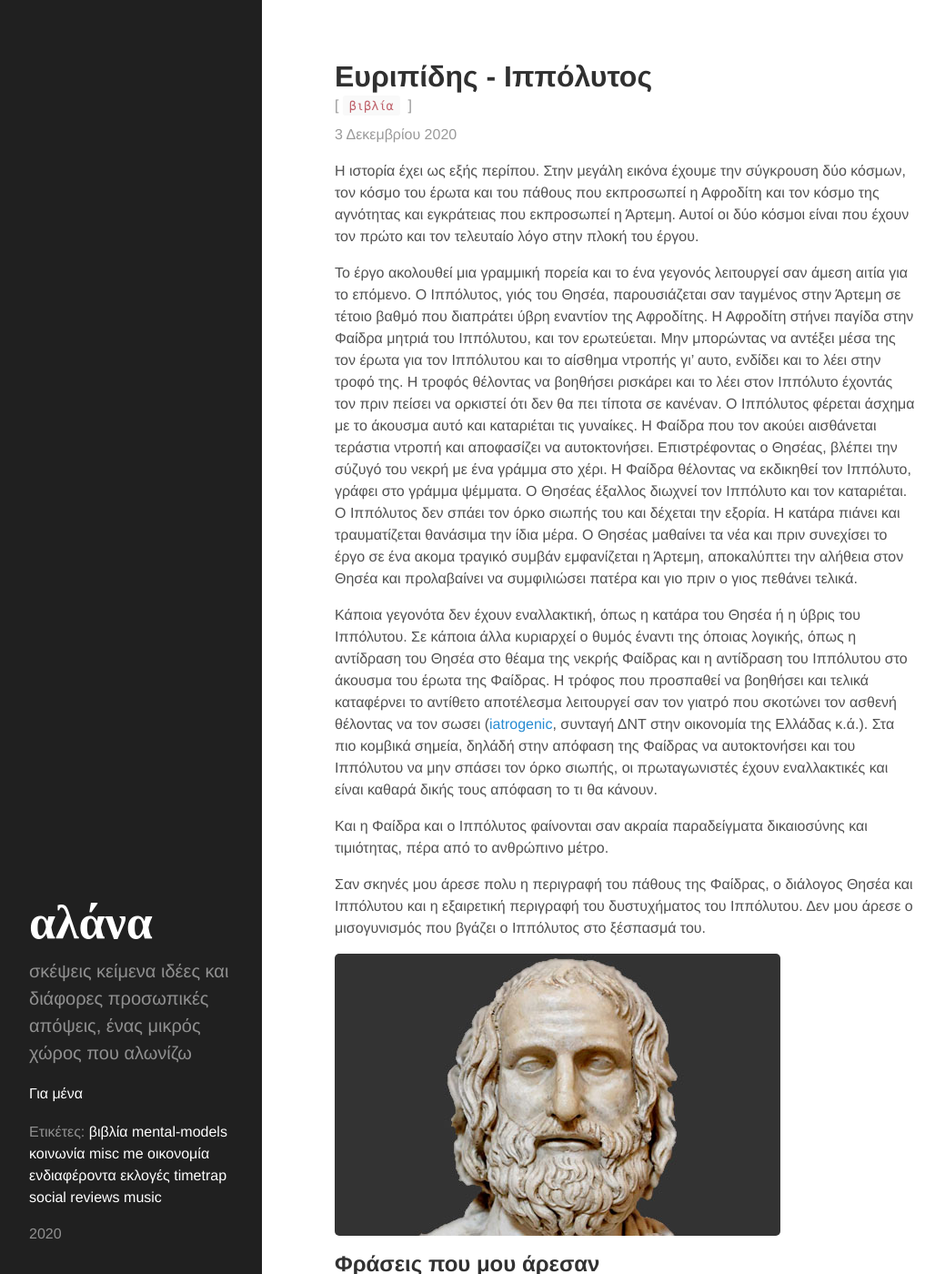
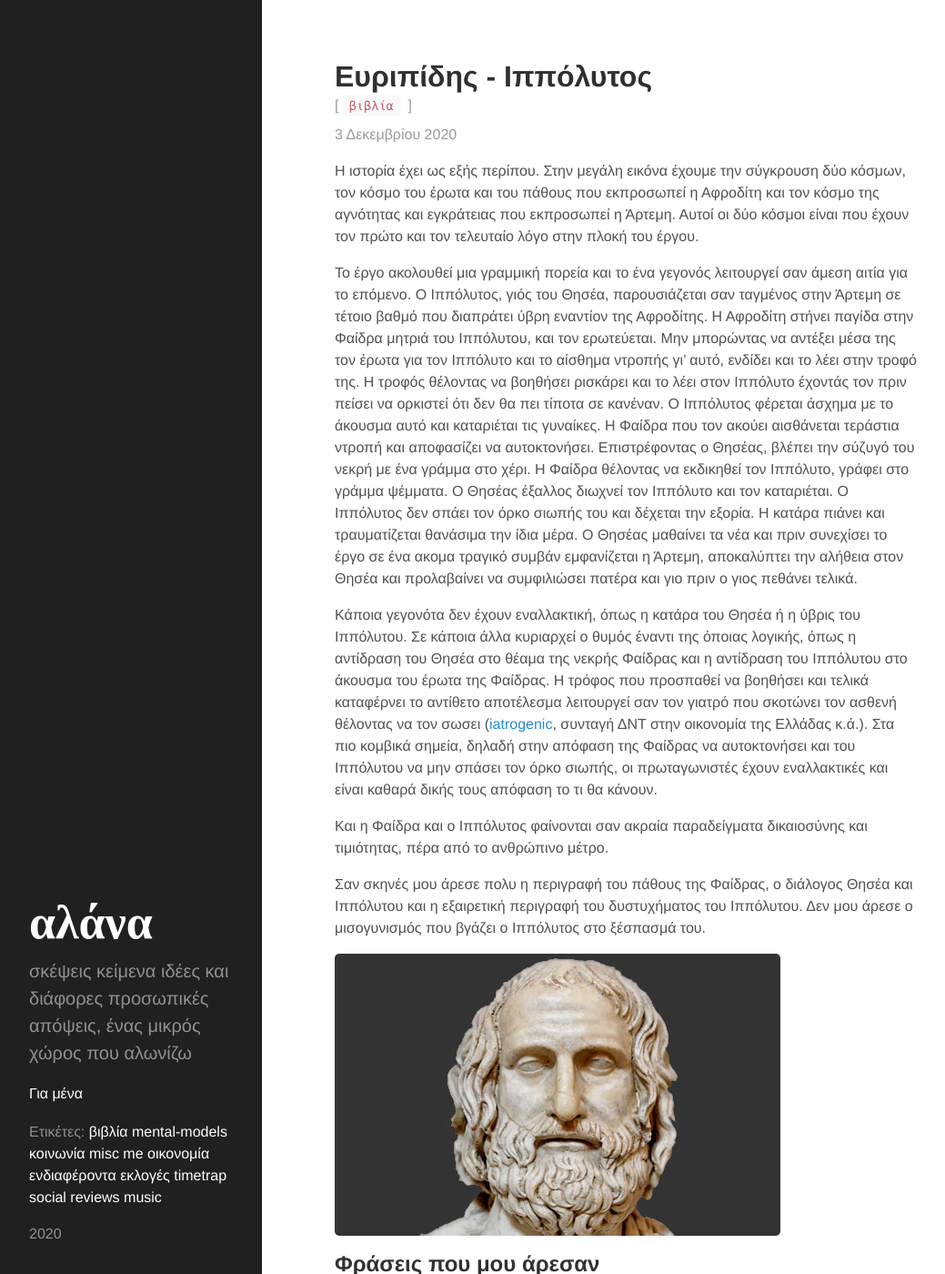
Before and after one commit to chief/chief.github.io, a Jekyll site: the page built from _posts/2020-12-03-ippolytos.md, in a window 1280 px wide and 1400 px high. Shown: the whole window at 91% size, without its empty margins (0-1039 px from the left). Built offline with Jekyll 4.4.1, drawn with Linux system fonts in a browser that asks for light colours; some web fonts are replaced.

Commit message:
Minor fixes

```diff
--- a/_posts/2020-12-03-ippolytos.md
+++ b/_posts/2020-12-03-ippolytos.md
@@ -19,7 +19,7 @@ description: Δυό λόγια για την τραγωδία του Ιππόλ
 παρουσιάζεται σαν ταγμένος στην Άρτεμη σε τέτοιο βαθμό που διαπράτει
 ύβρη εναντίον της Αφροδίτης. Η Αφροδίτη στήνει παγίδα στην Φαίδρα
 μητριά του Ιππόλυτου, και τον ερωτεύεται. Μην μπορώντας να αντέξει
-μέσα της τον έρωτα για τον Ιππόλυτου και το αίσθημα ντροπής γι' αυτο,
+μέσα της τον έρωτα για τον Ιππόλυτο και το αίσθημα ντροπής γι' αυτό,
 ενδίδει και το λέει στην τροφό της. Η τροφός
 θέλοντας να βοηθήσει ρισκάρει και το λέει στον Ιππόλυτο έχοντάς τον πριν
 πείσει να ορκιστεί ότι δεν θα πει τίποτα σε κανέναν. Ο Ιππόλυτος
@@ -43,7 +43,7 @@ description: Δυό λόγια για την τραγωδία του Ιππόλ
 θέλοντας να τον σωσει
 ([iatrogenic](https://www.thefreedictionary.com/iatrogenic), συνταγή
 ΔΝΤ στην οικονομία της Ελλάδας κ.ά.). Στα πιο
-κομβικά σημεία, δηλάδή στην απόφαση της Φαίδρας να αυτοκτονήσει και
+κομβικά σημεία, δηλαδή στην απόφαση της Φαίδρας να αυτοκτονήσει και
 του Ιππόλυτου να μην σπάσει τον όρκο σιωπής, οι πρωταγωνιστές έχουν
 εναλλακτικές και είναι καθαρά δικής τους απόφαση το τι θα κάνουν.
 
```
